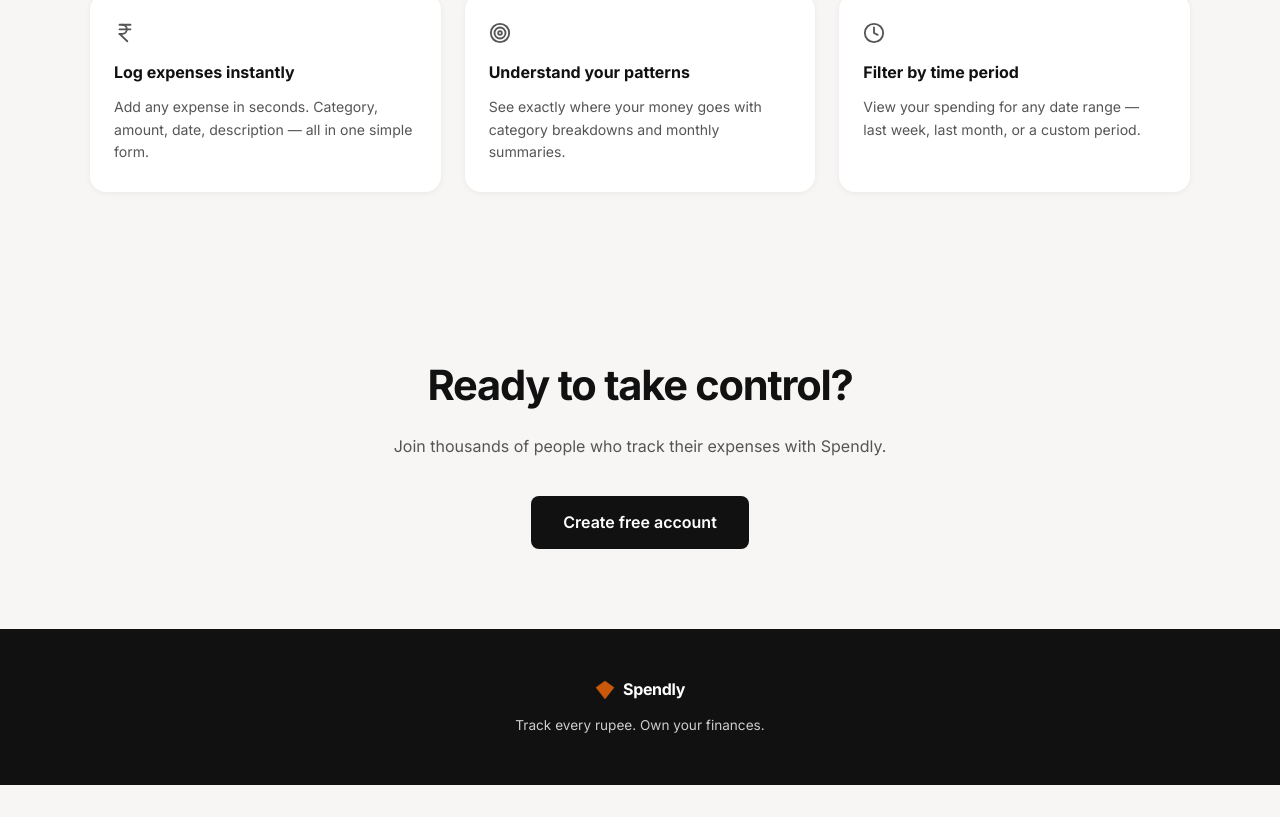
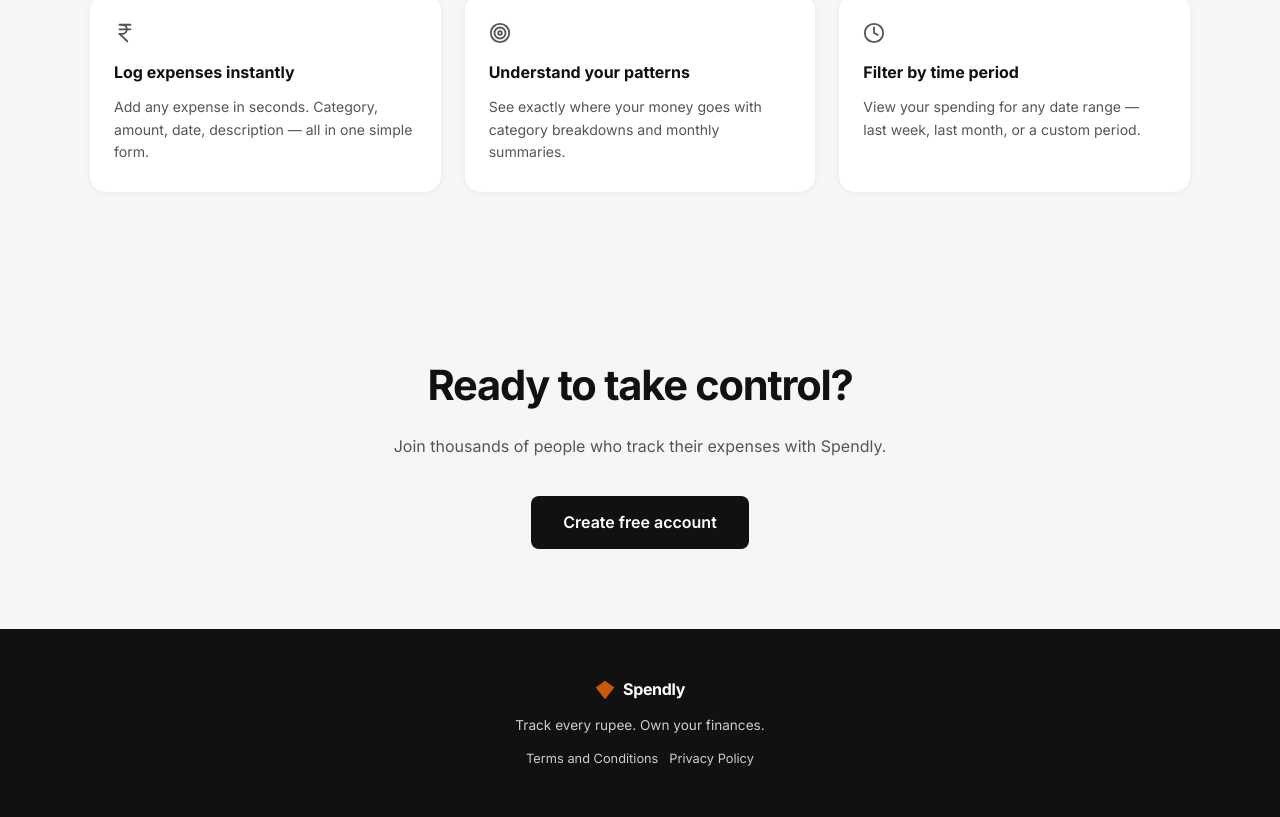
Before and after one commit to fullstackcurvv/spendly1, a React (Vite) app in the folder frontend/: page / in a window 1280 px wide. Shown: the part 670-1487 px from the top of the page. Before the commit the page ends 1455 px from the top, so only its background shows below. Built offline with nearby package versions, Linux system fonts and the light colour scheme.

Commit message:
Add 2 links – Terms and Condition, Privacy Policy

```diff
--- a/frontend/src/app/components/landing/Footer.tsx
+++ b/frontend/src/app/components/landing/Footer.tsx
@@ -27,6 +27,11 @@ export function Footer() {
       >
         Track every rupee. Own your finances.
       </p>
+      <p style={{ marginTop: '12px', fontSize: '0.8rem' }}>
+        <a href="#" style={{ color: 'var(--footer-text)' }}>Terms and Conditions</a>
+        {' · '}
+        <a href="#" style={{ color: 'var(--footer-text)' }}>Privacy Policy</a>
+      </p>
     </footer>
   )
 }
```
Also changed, not shown: 1 other file (tests, documents, lock files or other folders).
